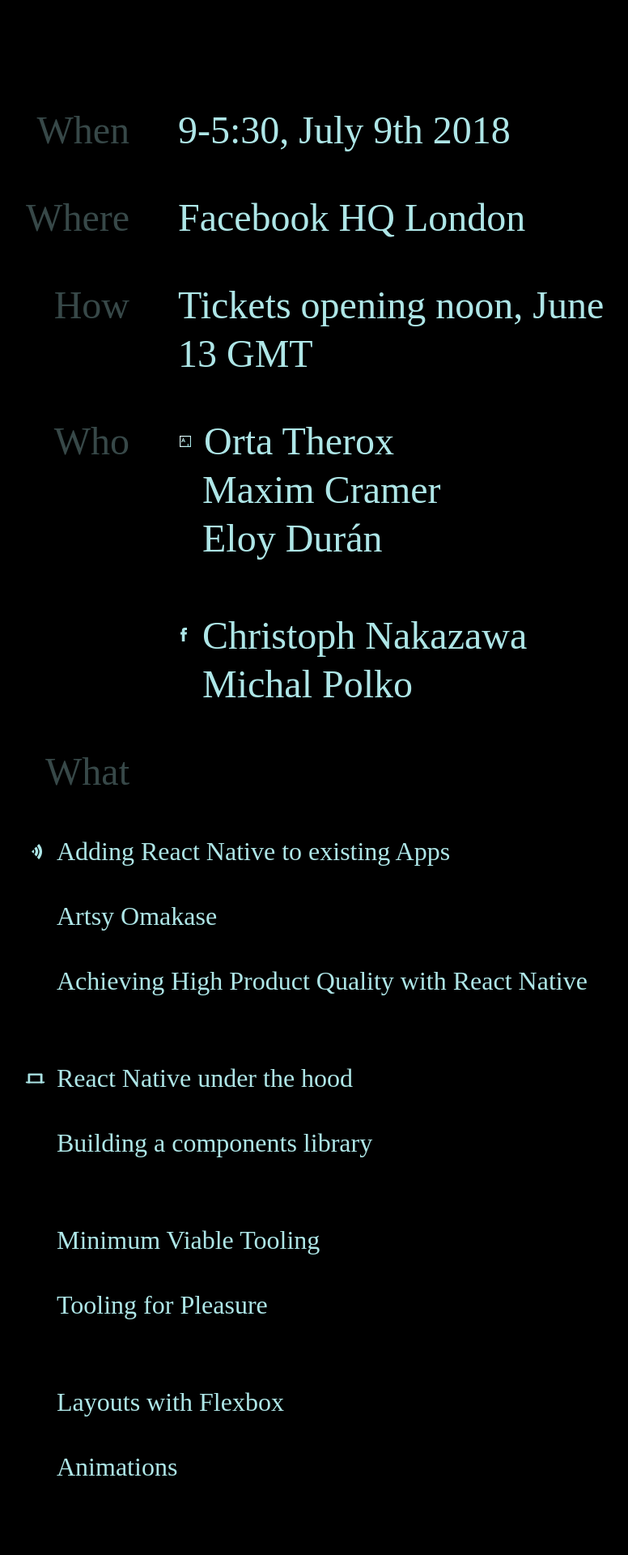
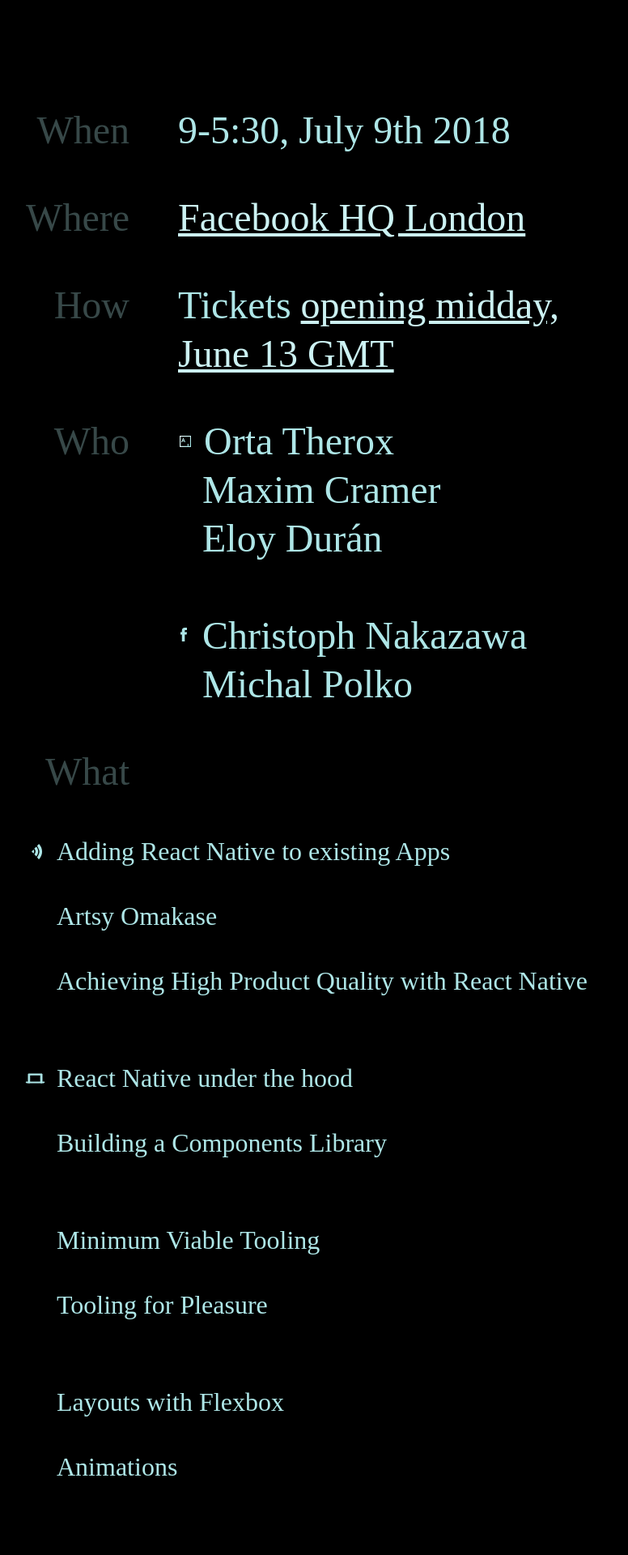
Before and after one commit to buteindai5c/artsy.github.io, a Jekyll site: the page artsy-x-react-native.html, which Jekyll copies as it is, in a window 1280 px wide. Shown: the part 1685-3605 px from the top of the page at 81% size, without its empty margins (256-1032 px from the left). Built offline with Jekyll 4.4.1, drawn with Linux system fonts in a browser that asks for light colours; Markdown is read by kramdown in place of the engine named in the settings; some of the changed text lies outside the part shown.

Commit message:
Take some feedback into account

```diff
--- a/artsy-x-react-native.html
+++ b/artsy-x-react-native.html
@@ -100,7 +100,7 @@
   }
 
   p a {
-    color: white;
+    color: rgb(204, 242, 243);
   }
 
   section {
@@ -145,9 +145,9 @@
     <p>
       <span>When</span>9-5:30, July 9th 2018</p>
     <p>
-      <span>Where</span>Facebook HQ London</p>
+      <span>Where</span><a href='https://citymapper.com/directions?endaddress=1+Rathbone+Square%2C+Fitzrovia%2C+London+W1T+1FB%2C+UK&endcoord=51.516785%2C-0.13408&endname=1+Rathbone+Square%2C+London%2C+UK&set_region=uk-london&startaddress=Westminster%2C+London+SW1A+0AA&startcoord=51.500755%2C-0.124626&startname=Big+Ben'>Facebook HQ London</a></p>
     <p>
-      <span>How</span>Tickets opening noon, June 13 GMT</p>
+      <span>How</span>Tickets <a href='https://www.eventbrite.com/e/artsy-x-react-native-tickets-46525383675'>opening midday, June 13 GMT</a></p>
     <p>
       <span>Who</span>
       <span class="icon" style='width:20px;'>
@@ -182,7 +182,7 @@
           <img class='w' src='/images/artsy-x-rn/workshops.svg'>
         </span>React Native under the hood</li>
       <li>
-        <span class='icon'></span>Building a components library </li>
+        <span class='icon'></span>Building a Components Library</li>
       <li></li>
       <li>
         <span class='icon'></span>Minimum Viable Tooling</li>
@@ -212,7 +211,7 @@
       <a href="https://cocoapods.org/legal">CocoaPods Events Code of Conduct</a>.</p>
 
     <p>
-      <a href="http://twitter.com/home?status=I%27m%20interested%20enough%20in%20%23artsyxreactnative%20to%20actually%20write%20a%20tweet%20with%20a%20hashtag">#artsyxreactnative</a>
+      <a href="http://twitter.com/home?status=I%27m%20interested%20enough%20in%20%23artsyxreactnative%20to%20actually%20write%20a%20tweet%20with%20a%20hashtag" style='color:white'>#artsyxreactnative</a>
     </p>
 
     <p>x</p>
```
Also changed, not shown: other parts of artsy-x-react-native.html (+1 -2 lines).
